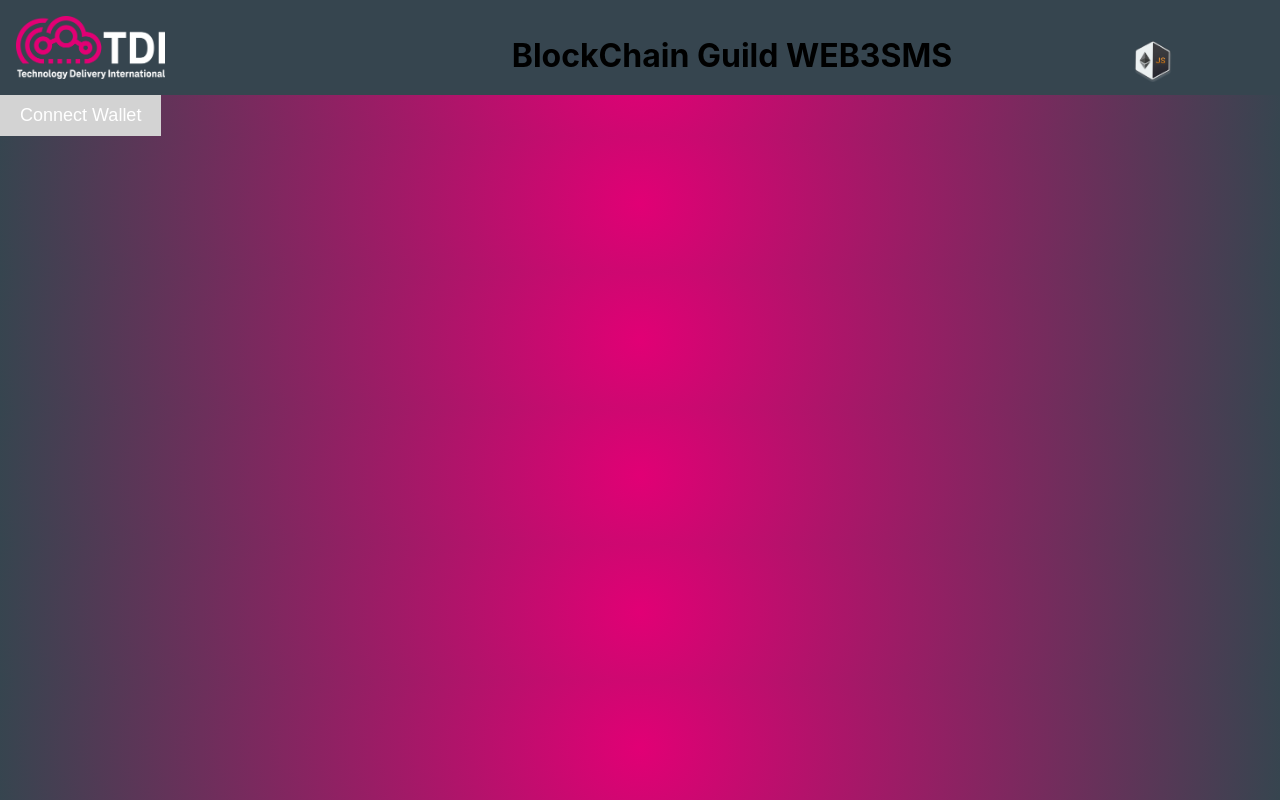
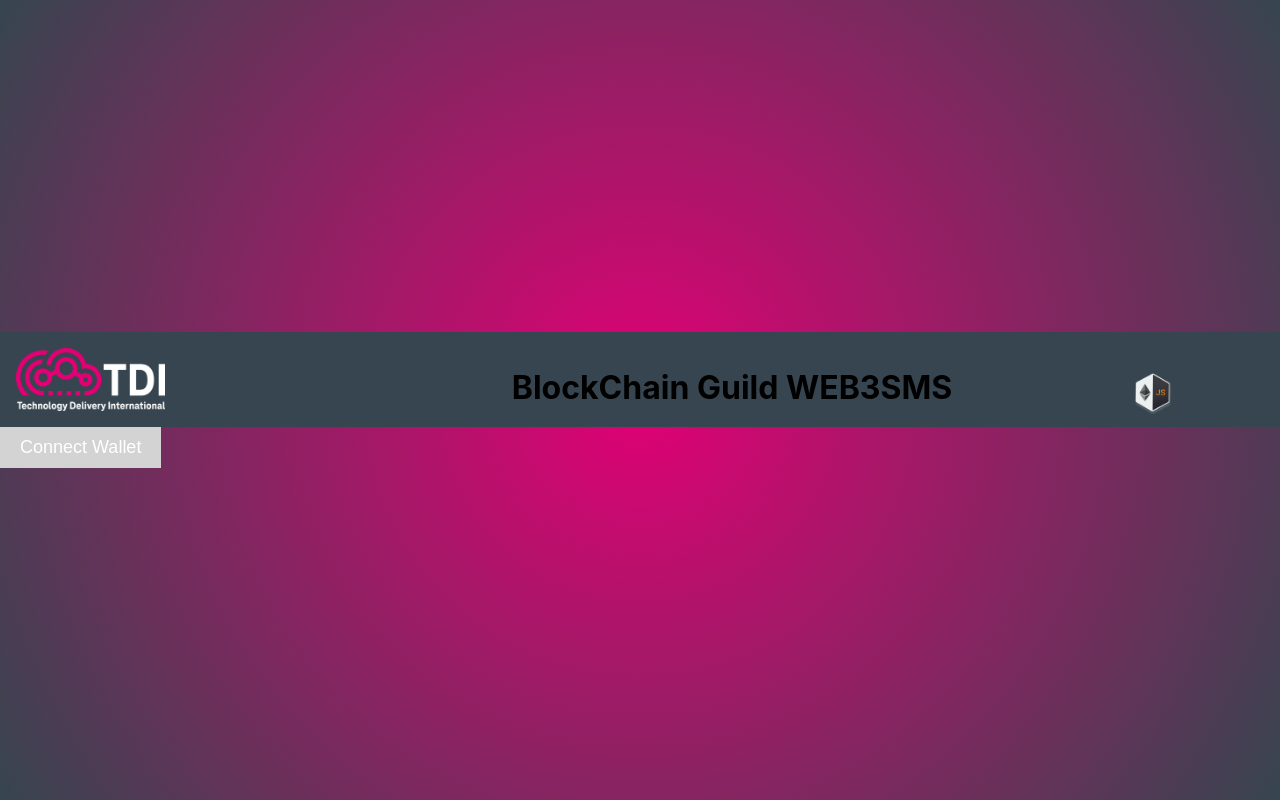
Before and after one commit to dimoz29/smstry2, a React (Create React App) app: page / in a window 1280 px wide. Built offline with nearby package versions, Linux system fonts and the light colour scheme.

Commit message:
Update App.css

```diff
--- a/src/App.css
+++ b/src/App.css
@@ -5,6 +5,10 @@ body {
   margin: 0;
   padding: 0;
   background-image: radial-gradient(circle, #E10075, #36454F);
+  display: flex;
+  justify-content: center;
+  align-items: center;
+  min-height: 100vh; /* Ensure the body takes up at least the full viewport height */
 }
 
 /* Header styles */
```
